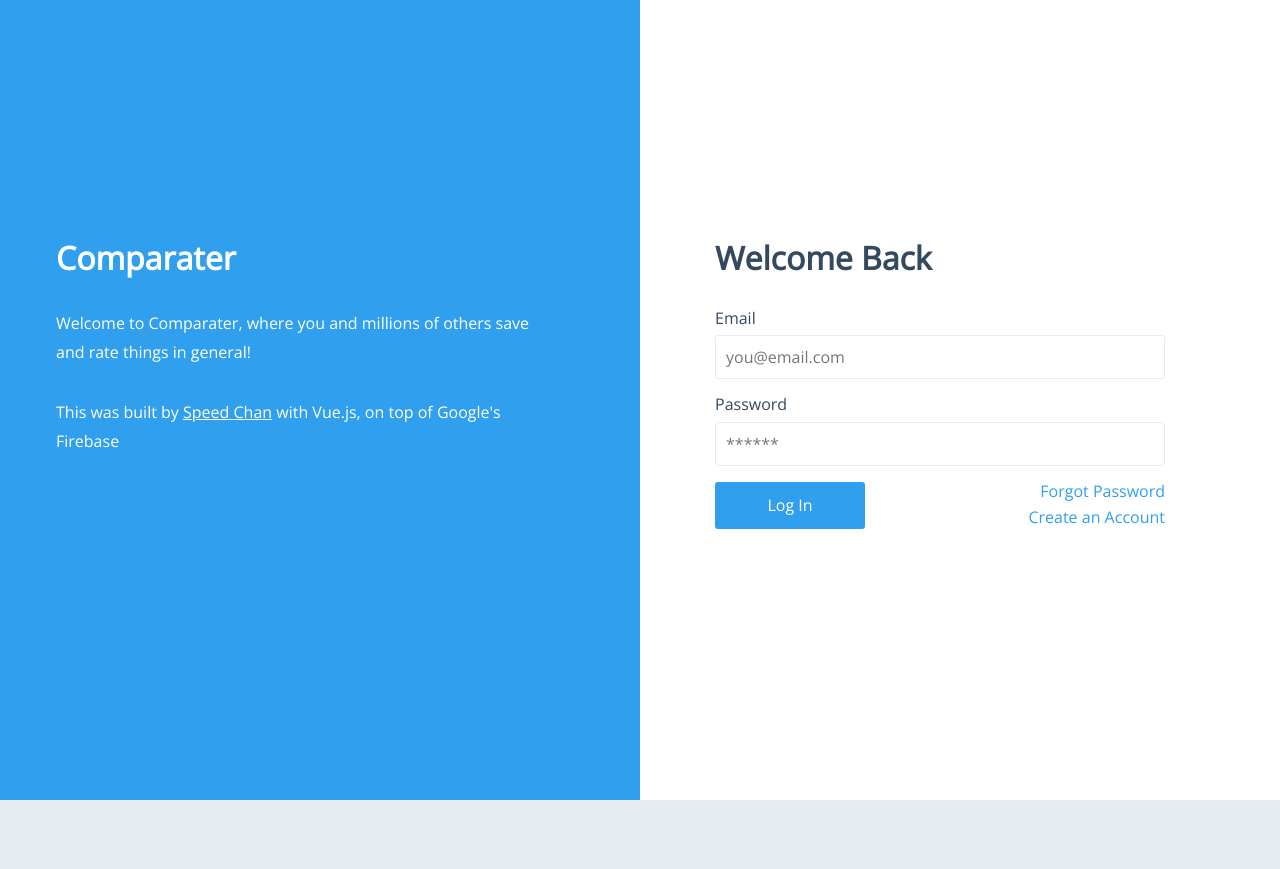
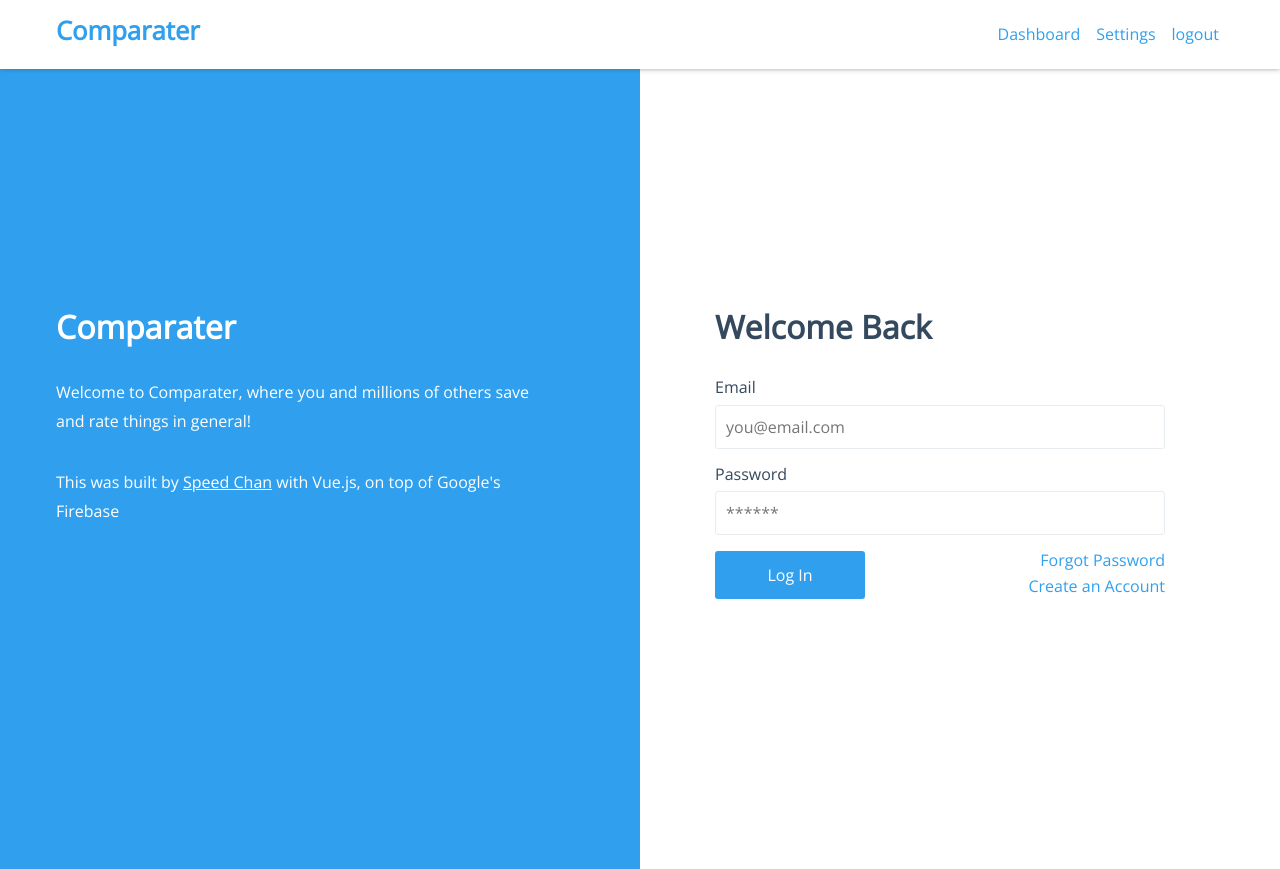
Before and after one commit to speedchan/rater, a Vue app: page /login in a window 1280 px wide. Before the commit the page ends 800 px from the top, so only its background shows below. Built offline with nearby package versions, Linux system fonts and the light colour scheme; no server answers; the database is empty; sample sign-in values are in the browser's storage.

Commit message:
Added logout & user state persistance

```diff
--- a/src/App.vue
+++ b/src/App.vue
@@ -1,14 +1,21 @@
 <template>
   <div id="app">
+    <Navigation v-if="currentUser"></Navigation>
     <router-view/>
   </div>
 </template>
 
 <script>
-// https://savvyapps.com/blog/definitive-guide-building-web-app-vuejs-firebase
-export default {
+  // https://savvyapps.com/blog/definitive-guide-building-web-app-vuejs-firebase
+  import Navigation from "./views/Navigation";
+  import { mapState } from 'vuex';
 
-}
+  export default {
+    components: {Navigation},
+    computed: {
+      ...mapState(['currentUser'])
+    }
+  }
 </script>
 
 <style lang="scss">
--- a/src/firebaseConfig.js
+++ b/src/firebaseConfig.js
@@ -31,10 +31,9 @@ const currentUser = auth.currentUser;
 
 // Firebase collections
 const usersCollection = db.collection('users');
-const objectsCollection = db.collection('objects');
+const ratingsCollection = db.collection('ratings');
+const setsCollection = db.collection('sets');
 const categoriesCollection = db.collection('categories');
-const subCategoriesCollection = db.collection('subCategories');
-const ratingsCollection = db.collection('ratings');
 const votesCollection = db.collection('votes');
 
 export {
@@ -42,9 +41,8 @@ export {
     auth,
     currentUser,
     usersCollection,
-    objectsCollection,
+    ratingsCollection,
+    setsCollection,
     categoriesCollection,
-    subCategoriesCollection,
-    ratingsCollection,
     votesCollection
 }
--- a/src/store/actions.js
+++ b/src/store/actions.js
@@ -7,5 +7,9 @@ export default {
     }).catch(err => {
       console.log(err)
     })
+  },
+  clearUserData({ commit }) {
+    commit('setCurrentUser', null);
+    commit('setUserProfile', {});
   }
 }
--- a/src/store/index.js
+++ b/src/store/index.js
@@ -1,12 +1,24 @@
 import Vue from 'vue'
 import Vuex from 'vuex'
+
 import modules from './modules'
 import state from './state'
 import actions from './actions'
 import mutations from './mutations'
 import getters from './getters'
 
-Vue.use(Vuex)
+const fb = require('../firebaseConfig.js');
+
+Vue.use(Vuex);
+
+// Maintains user's logged-in state
+fb.auth.onAuthStateChanged(user => {
+  if (user) {
+    store.commit('setCurrentUser', user);
+    store.dispatch('fetchUserProfile');
+  }
+});
+
 
 const store = new Vuex.Store({
 state,
--- a/src/views/Navigation.vue
+++ b/src/views/Navigation.vue
@@ -1,11 +1,31 @@
 <template>
-    <div>
-        navigation
-    </div>
+    <header>
+        <section>
+            <div class="col1">
+                <router-link to="dashboard"><h3>Comparater</h3></router-link>
+                <ul class="inline">
+                    <li><router-link to="dashboard">Dashboard</router-link></li>
+                    <li><router-link to="settings">Settings</router-link></li>
+                    <li><a @click="logout">logout</a></li>
+                </ul>
+            </div>
+        </section>
+    </header>
 </template>
 
 <script>
+    const fb = require('../firebaseConfig.js');
+
     export default {
-
+        methods: {
+         logout() {
+             fb.auth.signOut().then(() => {
+                 this.$store.dispatch('clearUserData');
+                 this.$router.push('/login');
+             }).catch(err => {
+                 console.log(err)
+             })
+         }
+        }
     }
 </script>
```
